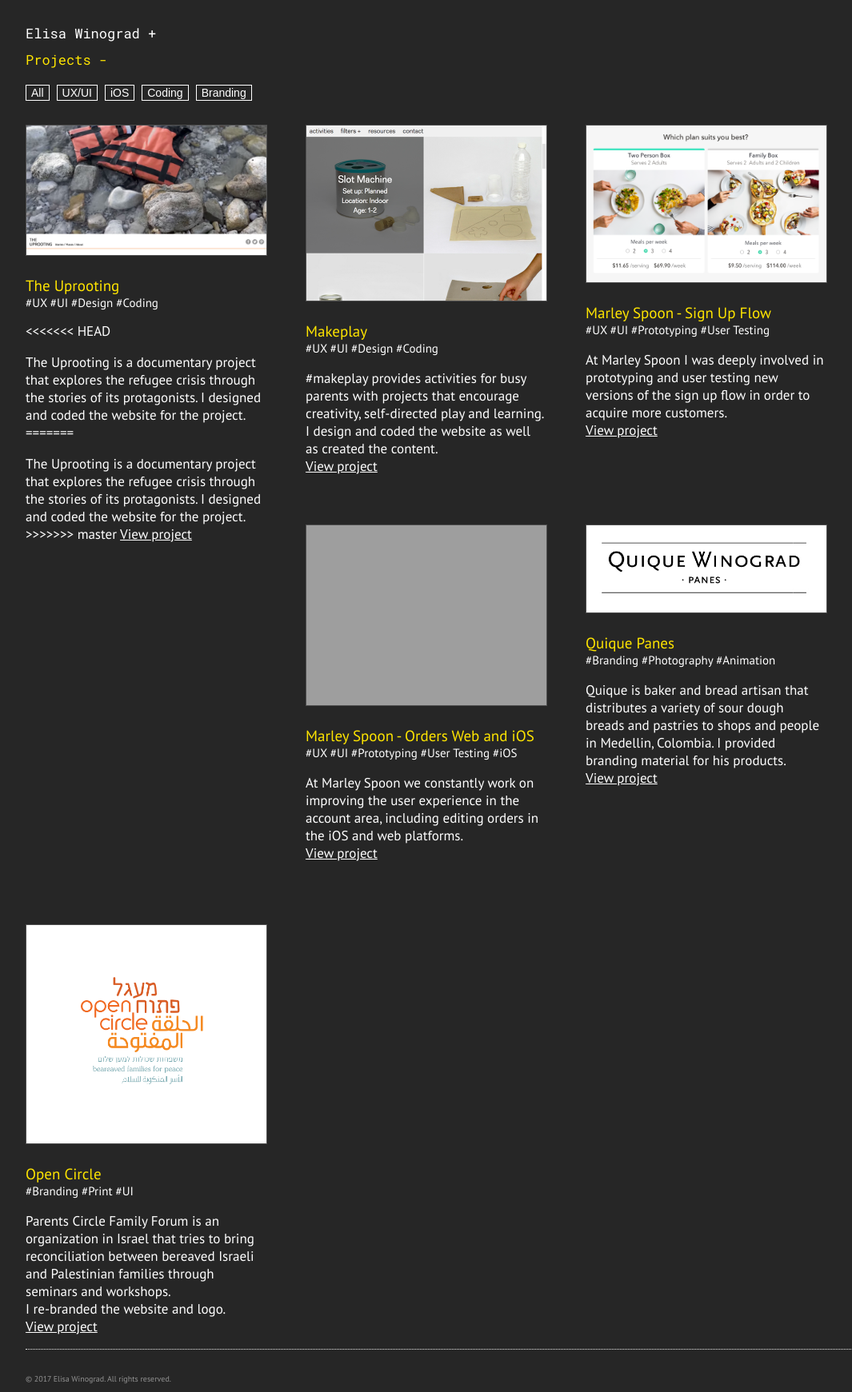
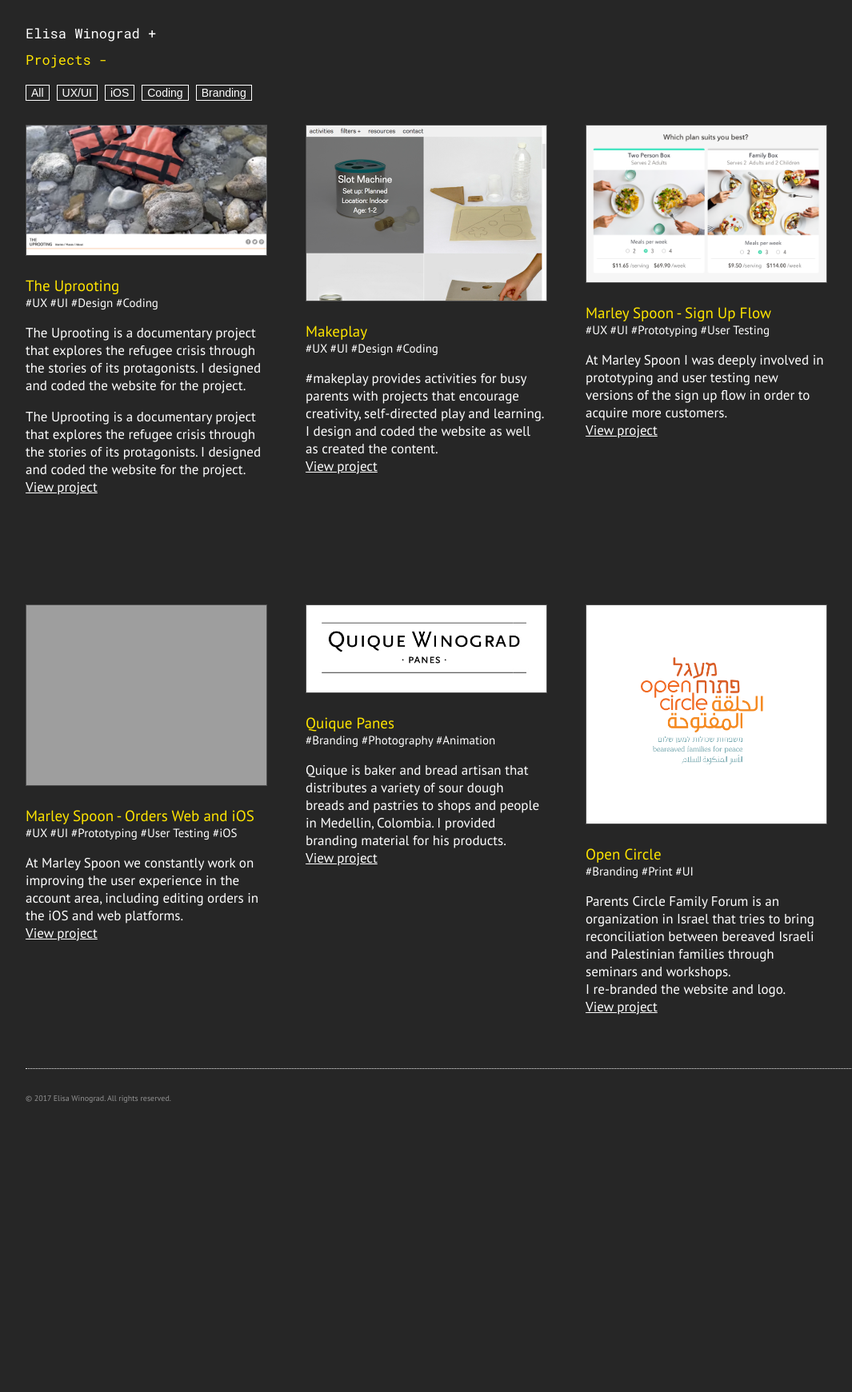
Before and after one commit to elisawinograd/elisawinograd.github.io, a PHP site: page / in a window 1280 px wide. Shown: the whole page at 80% size, without its empty margins (68-1133 px from the left). After the commit the page ends 1379 px from the top, so only its background shows below. Run offline with PHP 8.4, Linux system fonts and the light colour scheme; grey boxes are pictures that could not be loaded.

Commit message:
fixes to home page

```diff
--- a/index.html
+++ b/index.html
@@ -60,11 +60,8 @@
 						<div class="project-home projects-category1 projects-category3">
 								<a class="project-link" href="uprooting.html" target="_blank"> <img class="grid-home" src="portfolio/theuprooting/theuprooting_video.jpg">
 								<p class="project-home-title"> The Uprooting </a> </br>#UX #UI #Design #Coding</p>
-<<<<<<< HEAD
 								<p> The Uprooting is a documentary project that explores the refugee crisis through the stories of its protagonists. I designed and coded the website for the project. </br>
-=======
 								<p> The Uprooting is a documentary project that explores the refugee crisis through the stories of its protagonists. I designed and coded the website for the project.  </br>
->>>>>>> master
 								<a class="link-view" href="uprooting.html" target="_blank">View project</a>
 								</p>
 						</div>
--- a/main.css
+++ b/main.css
@@ -77,7 +77,7 @@ body {
 .project-home {
     float: left;
     width: 300px;
-    min-height: 500px;
+    min-height: 600px;
     margin: 0px 50px 0 0;
 }
 
```
